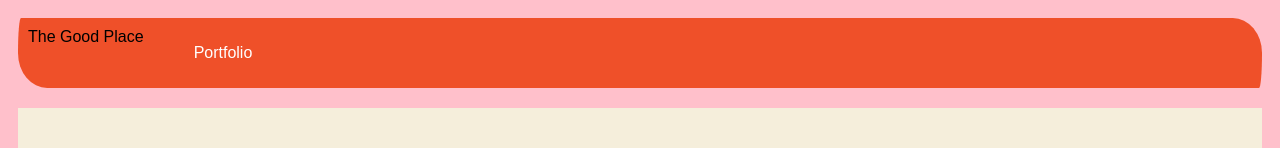
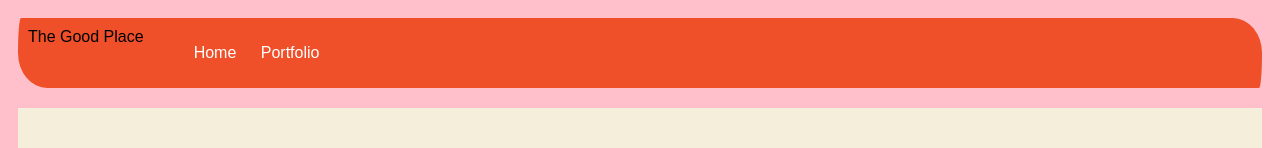
Before and after one commit to zieanmoore5/zieanmoore5.github.io, a plain HTML site: page portfolio.html in a window 1280 px wide. Shown: the top 148 px of the page. Drawn offline with nearby package versions, Linux system fonts and the light colour scheme.

Commit message:
add portfolio.html file

```diff
--- a/portfolio.html
+++ b/portfolio.html
@@ -72,6 +72,8 @@
           <nav>
               <head>The Good Place</head>
               <ul>
+                   <li><a href="home">Home</a>
+                  </li>
                   <li><a href="portfolio.html">Portfolio</a>
                   </li>
               </ul>
```
